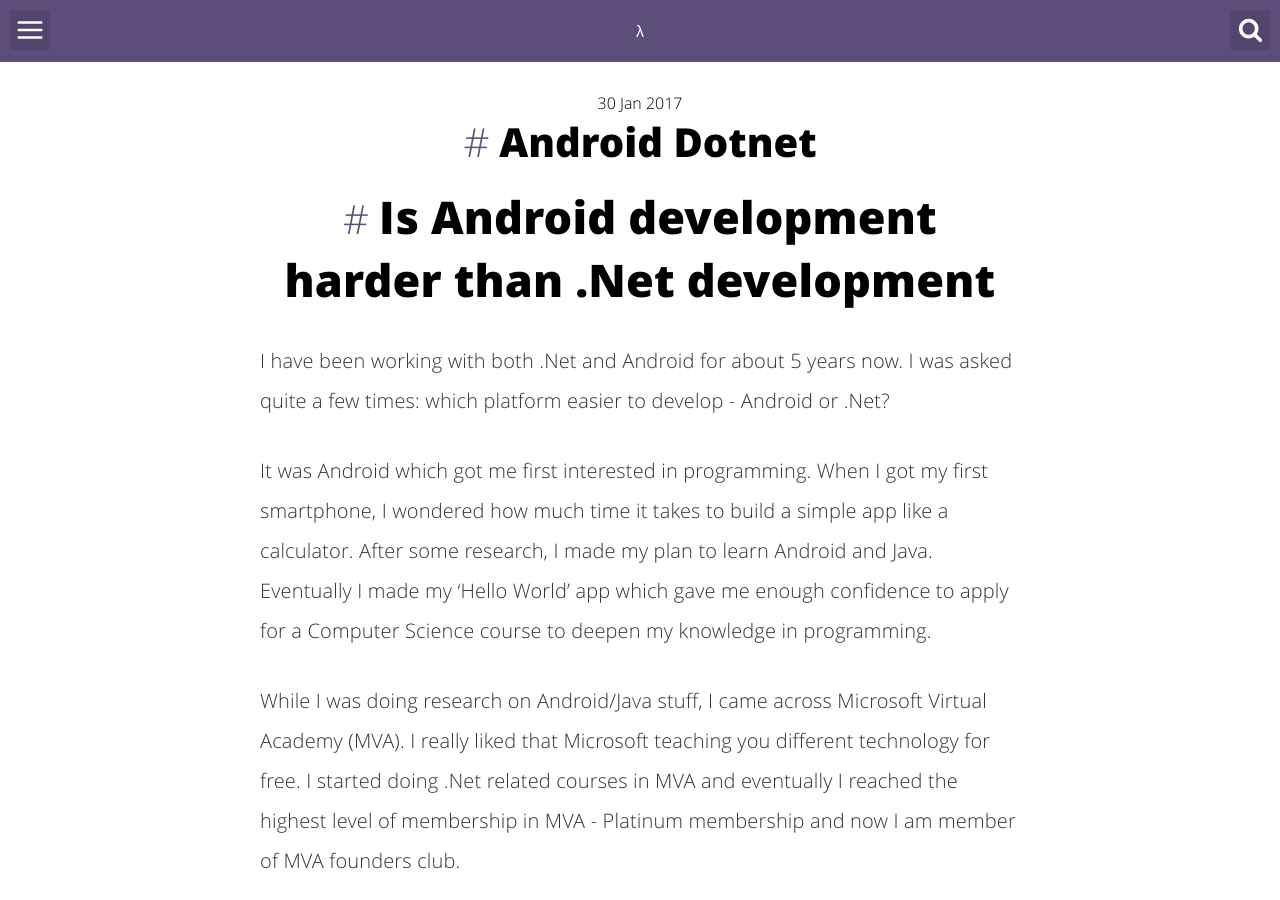
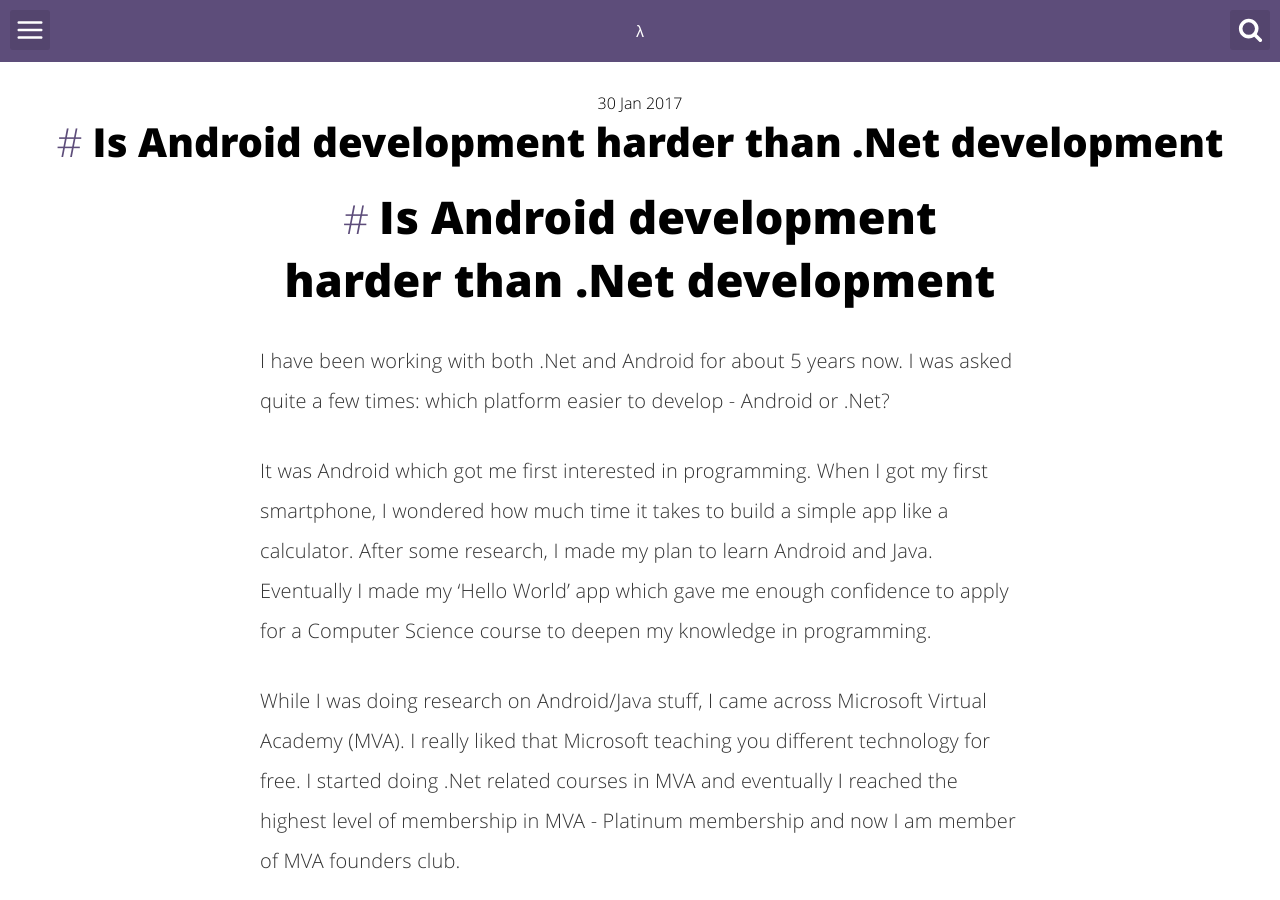
Before and after one commit to firozansar/firozansar.github.io, a Jekyll site: the page built from _posts/2017-01-30-android-dotnet.md, in a window 1280 px wide and 900 px high. Built offline with Jekyll 4.4.1, drawn with Linux system fonts in a browser that asks for light colours; our own code applies the rules of GitHub Pages for plain Markdown files; comment, search, counter and statistics services are not loaded.

Commit message:
blog formatting

```diff
--- a/_posts/2017-01-30-android-dotnet.md
+++ b/_posts/2017-01-30-android-dotnet.md
@@ -1,3 +1,16 @@
+---
+layout: post
+title:  "Is Android development harder than .Net development"
+image: ''
+date:   2017-01-30 00:06:31
+tags:
+- Android .Net
+description: ''
+categories:
+- Android
+serie: learn
+---
+
 # Is Android development harder than .Net development
 
 I have been working with both .Net and Android for about 5 years now. I was asked quite a few times: which platform easier to develop - Android or .Net?
```
Also changed, not shown: package.json (+5 -6 lines).
